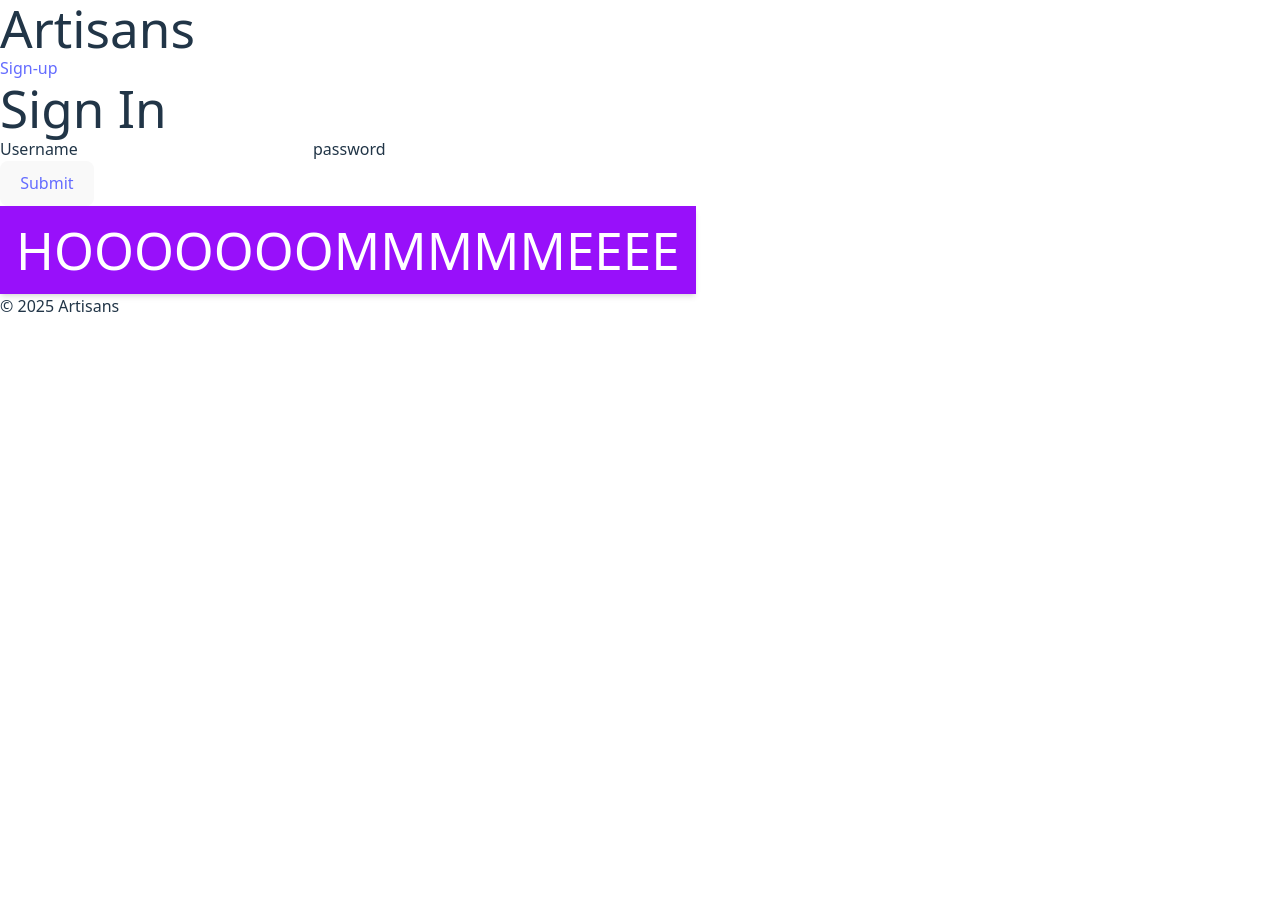
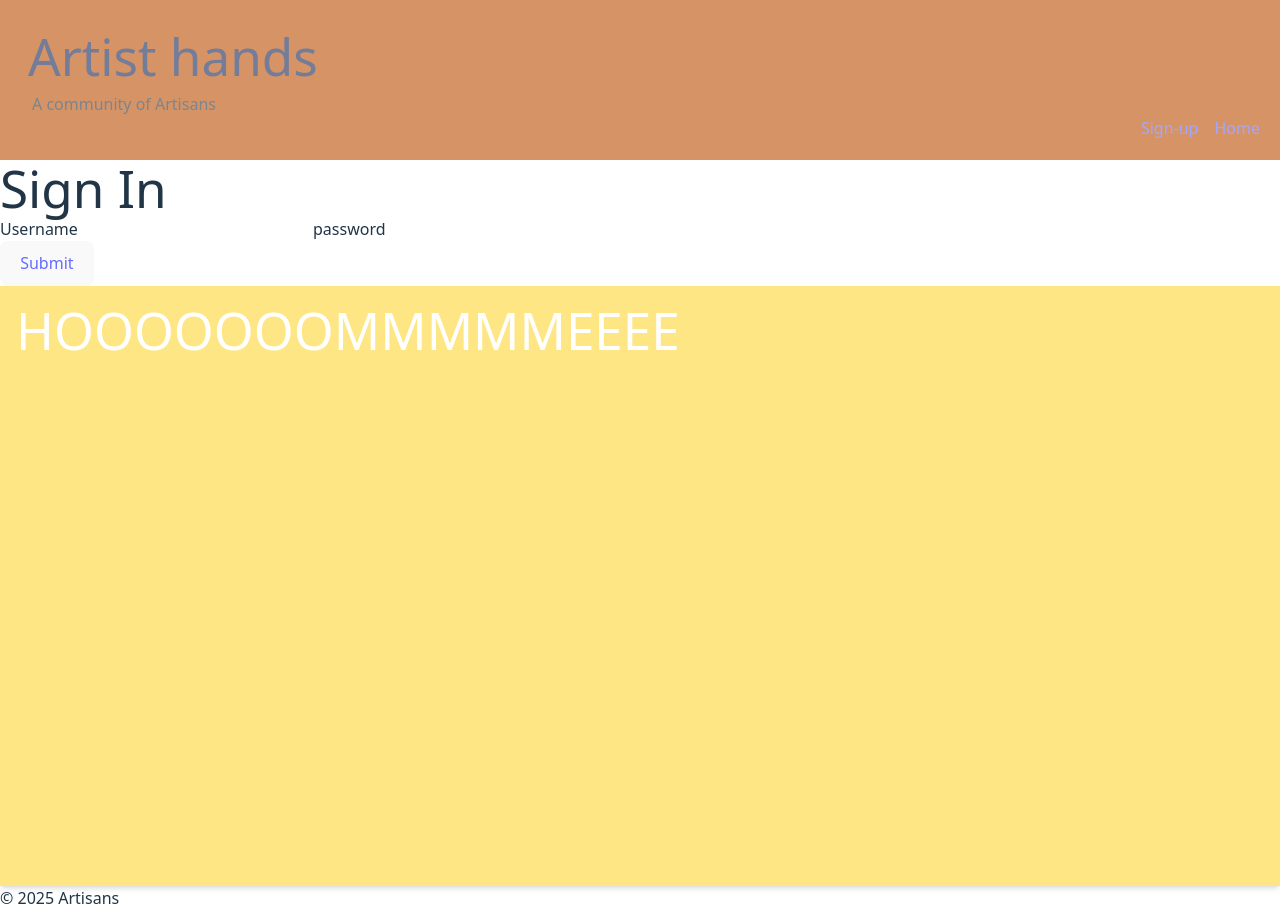
Before and after one commit to shabalalaLandiwe/viteReactApp, a React (Vite) app: page /Login in a window 1280 px wide. Before the commit the page ends 800 px from the top, so only its background shows below. Built offline with nearby package versions, Linux system fonts and the light colour scheme.

Commit message:
added some tailwind styling

```diff
--- a/src/Header.jsx
+++ b/src/Header.jsx
@@ -1,20 +1,31 @@
 import { Link } from "react-router-dom";
-import Login from './Login.jsx';
-import Home from "./Home.jsx";
+// import Login from './Login.jsx';
+// import Home from "./Home.jsx";
 
 function Header(){
     // return() in React doesn’t return just one component —
     // it returns one JSX expression,
     return(
-        <header className="Header">
-            <h1>Artisans</h1>
+        <header class="bg-amber-700 opacity-60 flex-2 p-5">
+            <div class="row-start-1 min-h-18 inline-table"  >
+                <h1 class="text-blue-950 backdrop-opacity-100 p-2">Artist hands</h1>
+                <h4 class="pl-3"> A community of Artisans </h4>
+            </div>
 
-            <nav>
-                {/* Link: Creates navigation links that update the URL */}
+{/*  'flex and inline-table have apply the same propeties but flex handles
+them as separate containers */}
+            <div class ="flex ma flex-row-reverse  space-x-4 space-x-reverse">
 
-                <Link to ="/Login">Sign-up</Link>
-            </nav>
+                <div class="inline-grid mt-" >
+                        {/* Link: Creates navigation links that update the URL */}
+                    <Link to ="/">Home</Link>  {" "}
+                </div>
+                <div class="inline-grid">
+                        {/* <Link to ="/about">About</Link>  */}
+                    <Link to ="/Login">Sign-up</Link>
+                </div>
 
+            </div>
         </header>
     );
 
--- a/src/Home.jsx
+++ b/src/Home.jsx
@@ -2,7 +2,7 @@
 function Home(){
     return(
 
-        <div className="bg-purple-600 text-white p-4  shadow-md bg-cover bg-center max-h [220px">
+        <div className="bg-amber-200 backdrop-opacity-5 text-white p-4  shadow-md md:w-screen h-150 p-2" >
             <h1> HOOOOOOOMMMMMEEEE</h1>
         </div>
 
```
